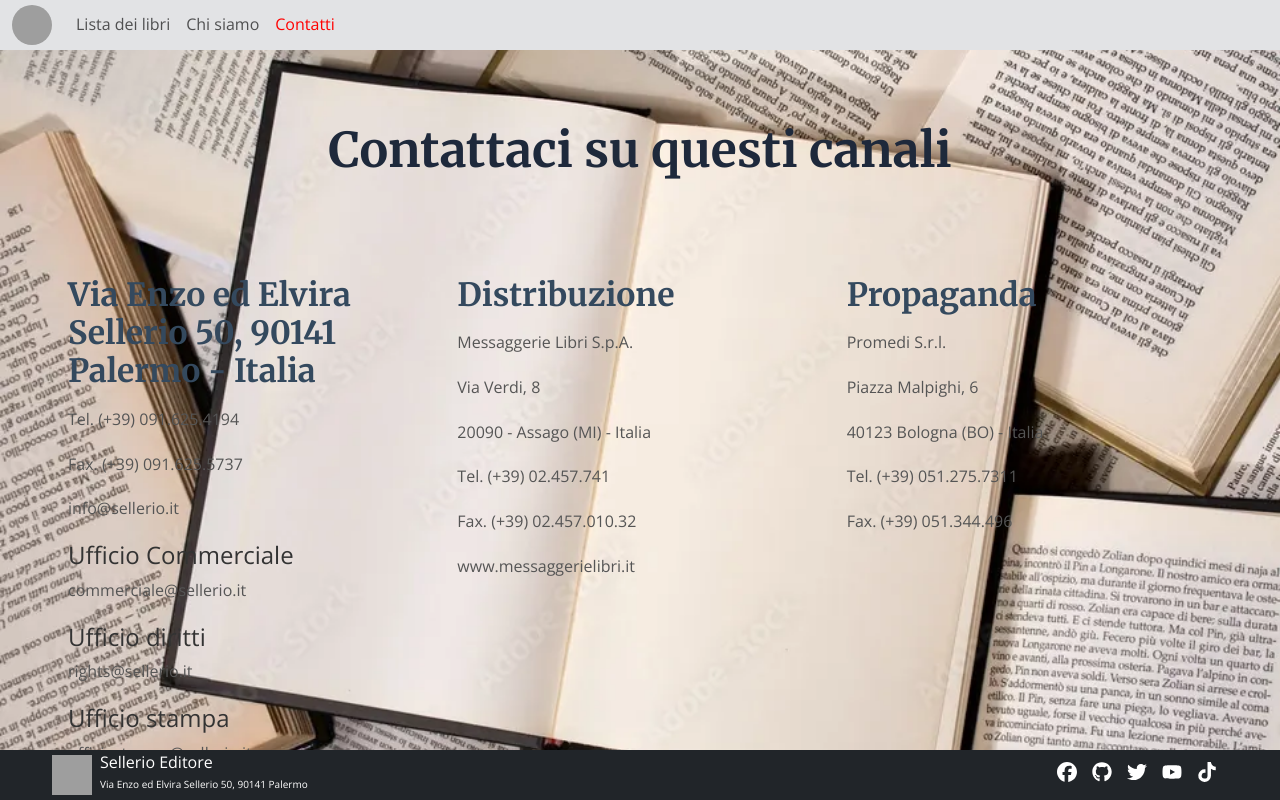
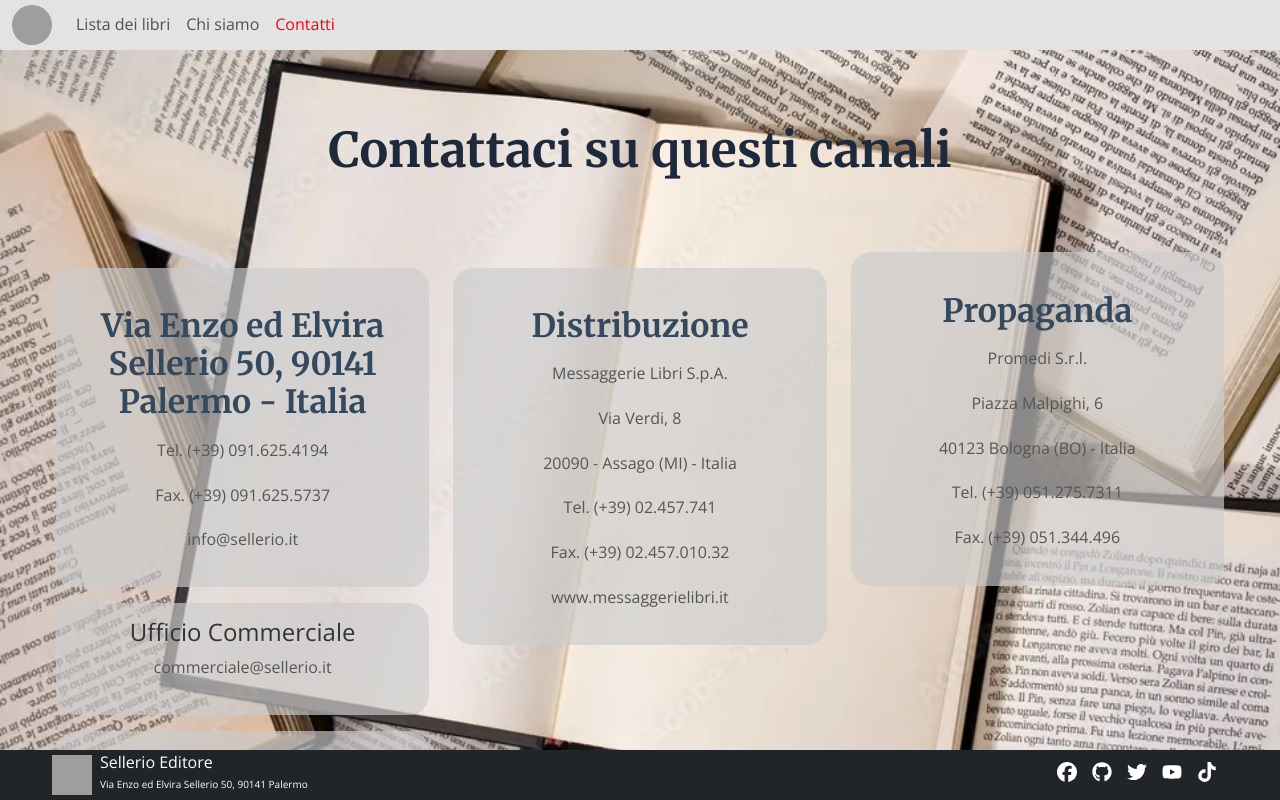
Before and after one commit to EnricoGenovese/book-frontend, a React (Vite) app: page /contacts in a window 1280 px wide. Built offline with nearby package versions, Linux system fonts and the light colour scheme; no server answers; grey boxes are pictures that could not be loaded.

Commit message:
style contact us; modify homepage;

```diff
--- a/src/pages/Contacts.jsx
+++ b/src/pages/Contacts.jsx
@@ -1,31 +1,33 @@
+import style from "./Contacts.module.css"
+
 export default function Contacts() {
     return (
-        <section className="container">
+        <section className="container text-center">
             <h1>Contattaci su questi canali</h1>
-            <div className="d-flex justify-content-around">
-                <div className="row justify-content-center w-100">
+            <div className="d-flex justify-content-between">
+                <div className="row">
                     <div className="my-5 col-12 col-md-6 col-lg-4">
-                        <div className="my-3">
+                        <div className={`my-3 ${style.category}`}>
                             <h2>Via Enzo ed Elvira Sellerio 50, 90141 Palermo - Italia</h2>
                             <p>Tel. (+39) 091.625.4194</p>
                             <p>Fax. (+39) 091.625.5737</p>
                             <p>info@sellerio.it</p>
                         </div>
-                        <div className="my-3">
+                        <div className={`my-3 ${style.category}`}>
                             <h4>Ufficio Commerciale</h4>
                             <p>commerciale@sellerio.it</p>
                         </div>
-                        <div className="my-3">
+                        <div className={`my-3 ${style.category}`}>
                             <h4>Ufficio diritti</h4>
                             <p>rights@sellerio.it</p>
                         </div>
-                        <div className="my-3">
+                        <div className={`my-3 ${style.category}`}>
                             <h4>Ufficio stampa</h4>
                             <p>ufficiostampa@sellerio.it</p>
                         </div>
                     </div>
                     <div className="my-5 col-12 col-md-6 col-lg-4">
-                        <div className="my-3">
+                        <div className={`my-3 ${style.category}`}>
                             <h2>Distribuzione</h2>
                             <p>Messaggerie Libri S.p.A.</p>
                             <p>Via Verdi, 8</p>
@@ -36,7 +38,7 @@
                         </div>
                     </div>
                     <div className="my-5 col-12 col-md-6 col-lg-4">
-                        <div className="my-3">
+                        <div className={`py-3 ${style.category}`}>
                             <h2>Propaganda</h2>
                             <p>Promedi S.r.l.</p>
                             <p>Piazza Malpighi, 6</p>
@@ -47,6 +49,6 @@
                     </div>
                 </div>
             </div>
-        </section>
+        </section >
     );
 }
--- /dev/null
+++ b/src/pages/Contacts.module.css
@@ -0,0 +1,6 @@
+.category {
+    background-color: #ccccccaa;
+    border-radius: 20px;
+    padding-top: 15px;
+    padding-bottom: 15px;
+}
--- a/src/pages/Homepage.jsx
+++ b/src/pages/Homepage.jsx
@@ -1,8 +1,8 @@
 export default function Homepage() {
     return (
         <>
-                <h1 id="homepage-text">Sellerio Editore</h1>
-                <p className="pt-sm-5" id="homepage-p">Vendiamo libri che avete sempre desiderato!</p>
+            <h1 id="homepage-text">Boolerio Editore</h1>
+            <p className="pt-sm-5" id="homepage-p">Vendiamo libri su come centrare i div!</p>
         </>
     )
 }
```
